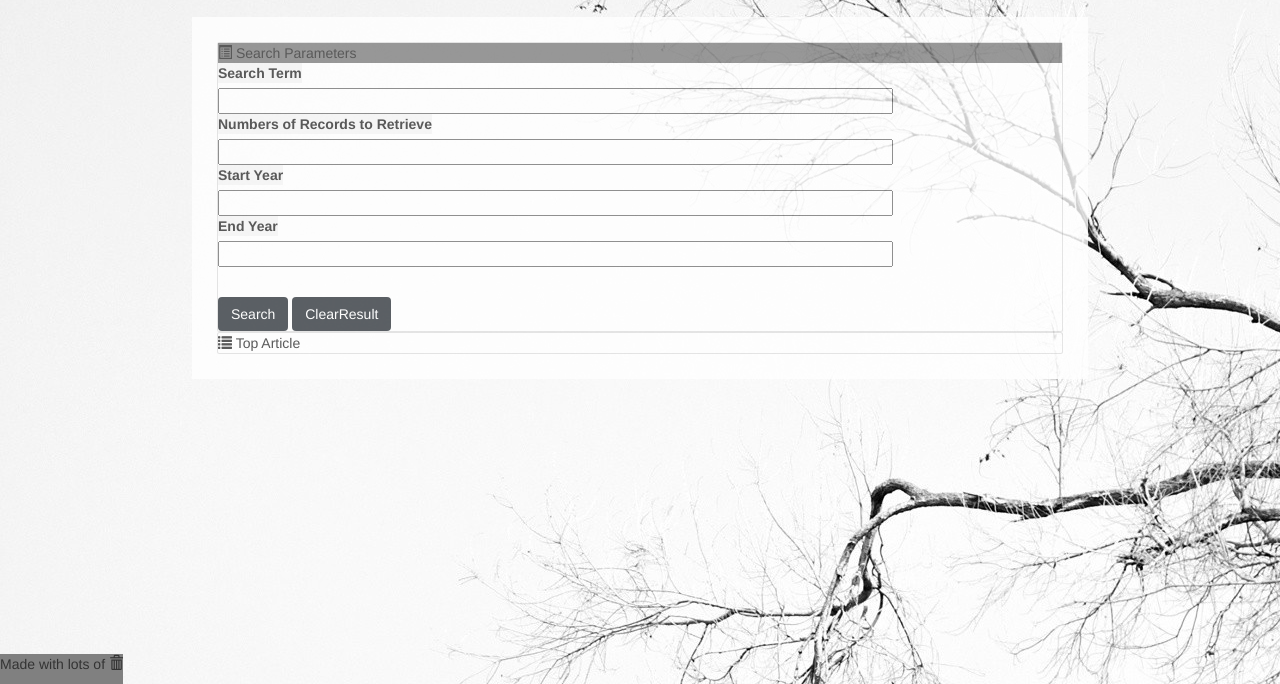
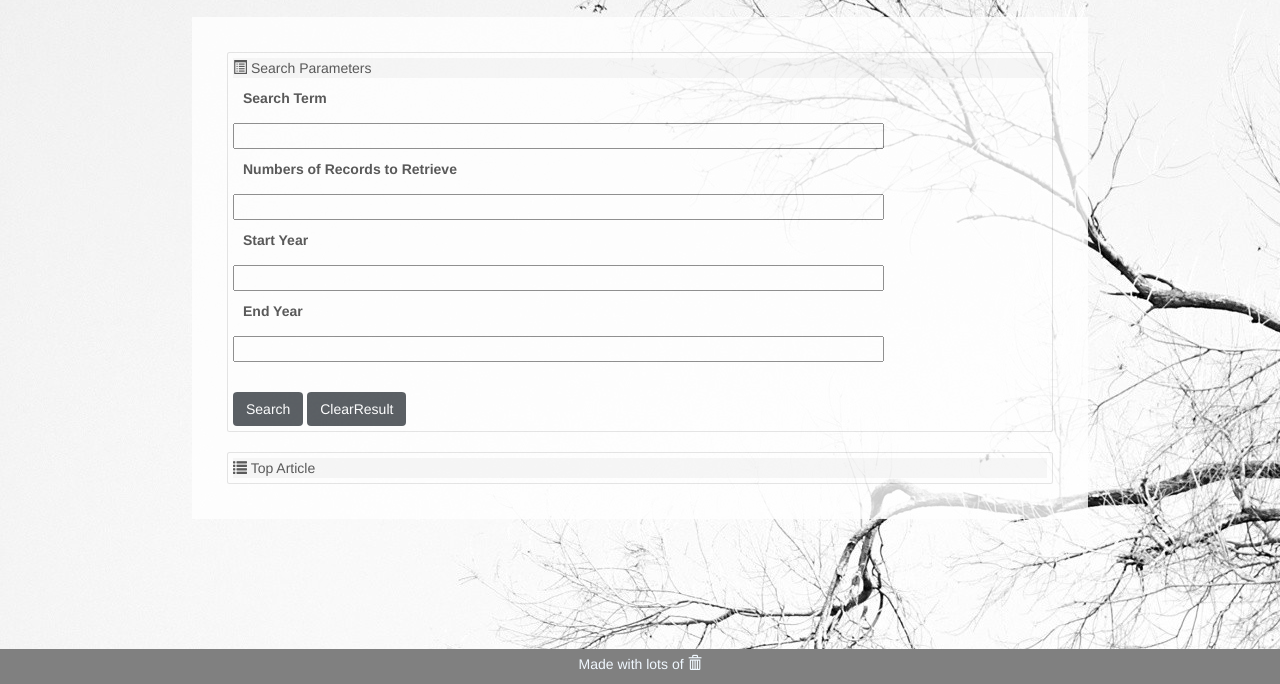
Before and after one commit to Nathaniel876/Front-Back-End, a plain HTML site: page index.html in a window 1280 px wide. Shown: the part 116-800 px from the top of the page. Drawn offline with nearby package versions, Linux system fonts and the light colour scheme.

Commit message:
Css Final Push?

```diff
--- a/assets/css/main.css
+++ b/assets/css/main.css
@@ -23,35 +23,38 @@ header h1 {
     padding: 0;
 }
 
-header p {
-    padding: 0;
-    margin-top: 4px;
-    color: black;
-}
-
-section {
-    min-height: 400px;
-}
 
 label {
-    background-color: whitesmoke;
+    padding: 10px;
 }
 
 .infoText {
     width: 80%;
 }
 
-.searchParameter{
-    background-color: grey;
+
+.wrapper{
+    padding: 10px;
 }
 
+.card{
+    padding: 5px;
+}
 
+.topArticle,
+.searchParameter{
+    background: whitesmoke;
+    padding: 0;
+}
 
 footer{
     position: absolute;
     bottom: 0;
     text-align: center;
     background-color: grey;
+    width: 100%;
+    color:aliceblue;
+    padding-top: 5px
 
 }
 .btn-dark{
```
